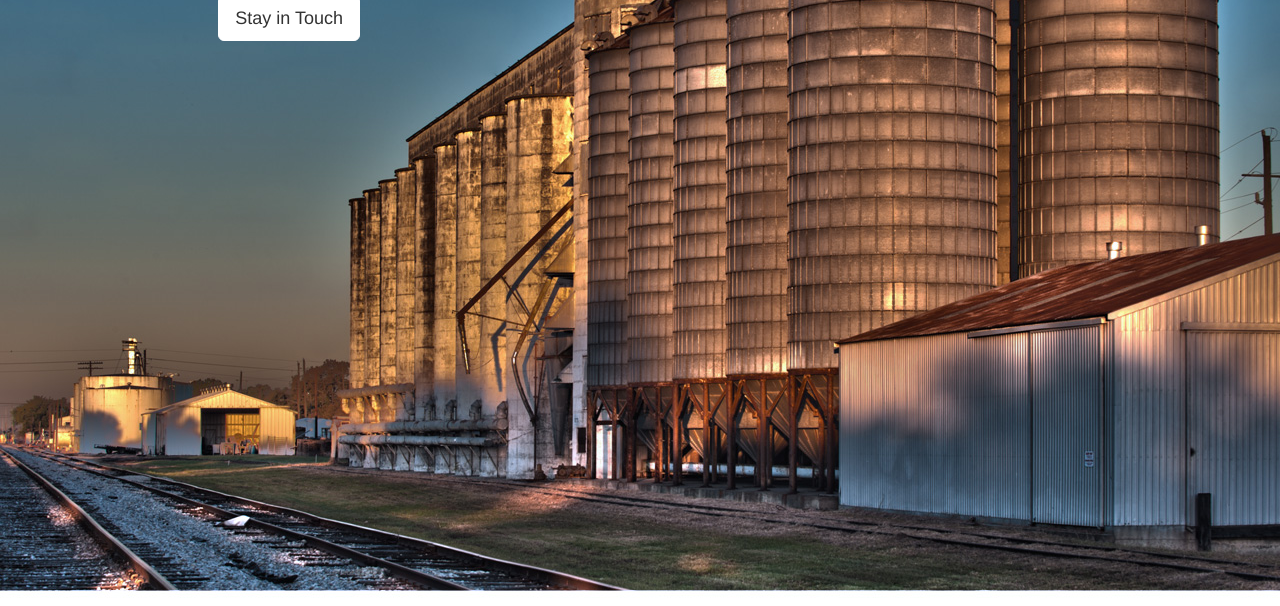
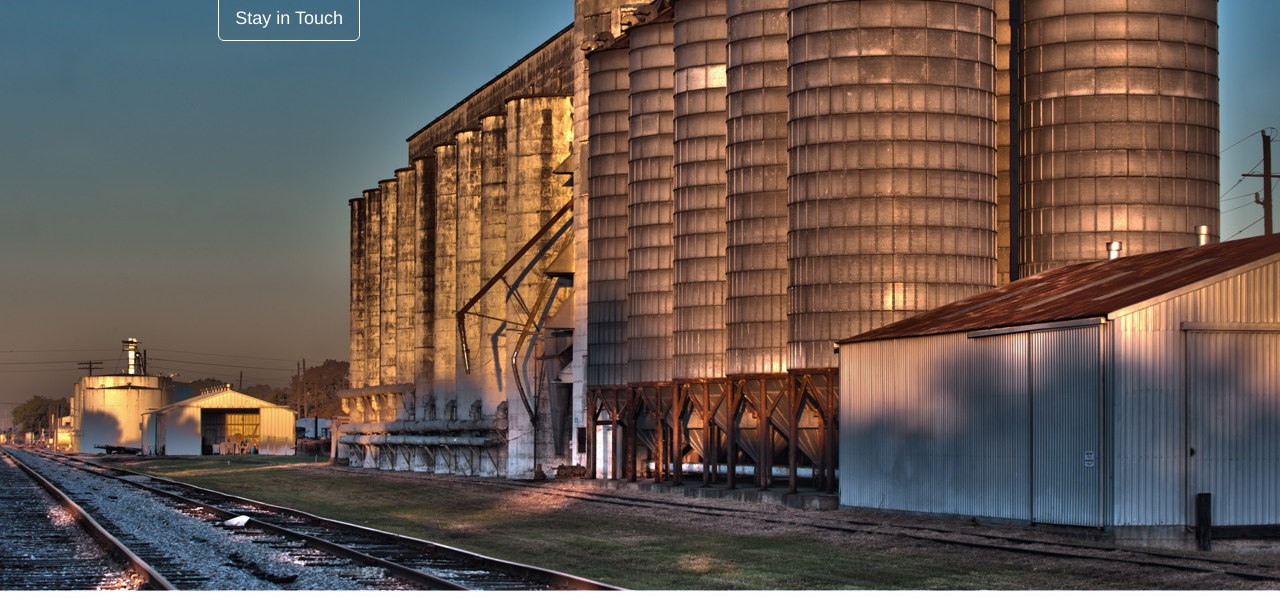
Before and after one commit to cjessett/mkt, a plain HTML site: page index.html in a window 1280 px wide. Shown: the part 194-800 px from the top of the page. Drawn offline with nearby package versions, Linux system fonts and the light colour scheme; a web font is replaced by a local one.

Commit message:
add stylez to button

```diff
--- a/cover.css
+++ b/cover.css
@@ -12,13 +12,15 @@ a:hover {
 }
 
 /* Custom default button */
-.btn-default,
-.btn-default:hover,
-.btn-default:focus {
+.btn {
+  color: #fff;
+  text-shadow: none; /* Prevent inheritance from `body` */
+  background-color: transparent;
+  border: .05rem solid #fff;
+}
+.btn:hover {
+  background-color: #fff;
   color: #333;
-  text-shadow: none; /* Prevent inheritence from `body` */
-  background-color: #fff;
-  border: 1px solid #fff;
 }
 
 
```
